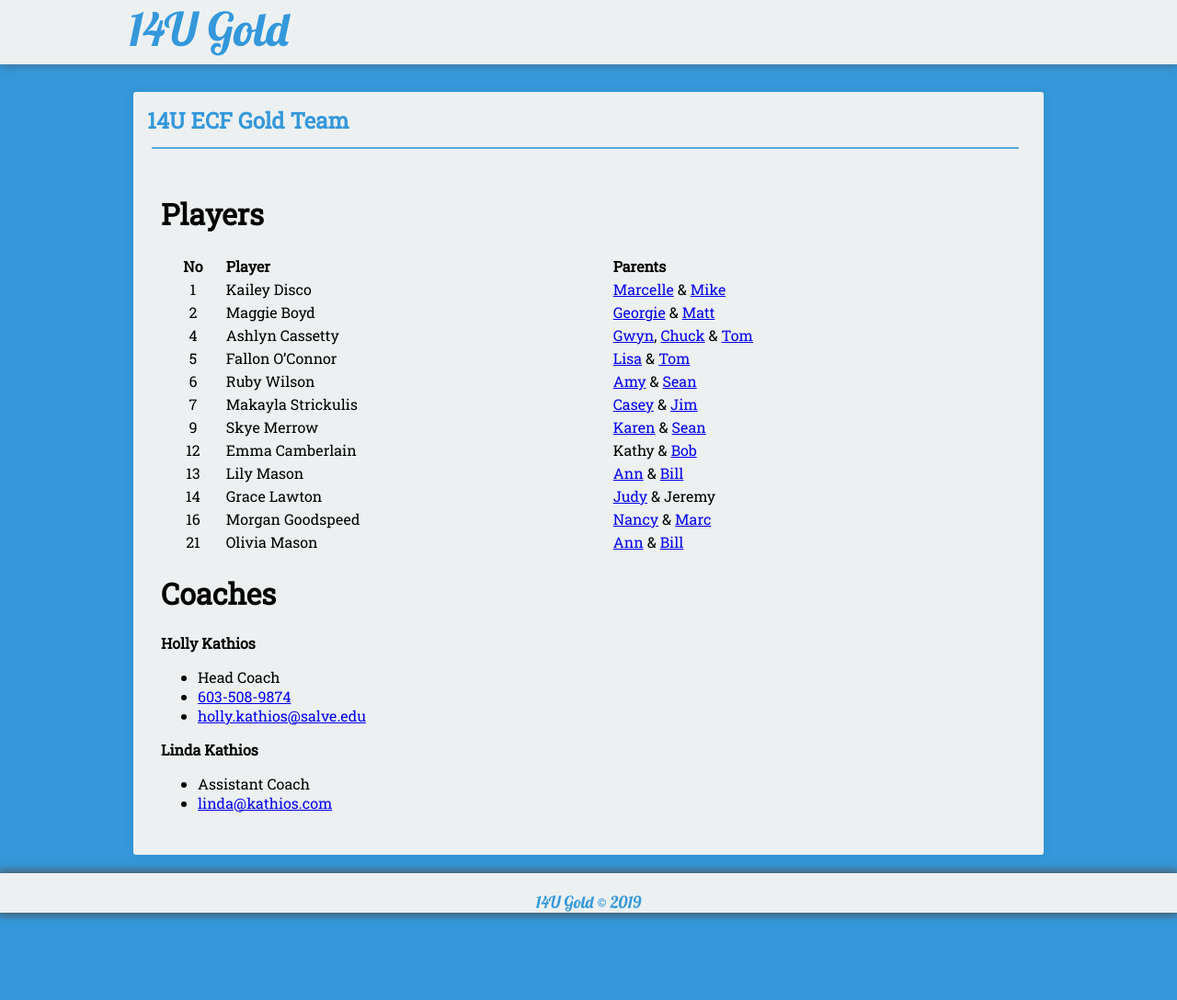
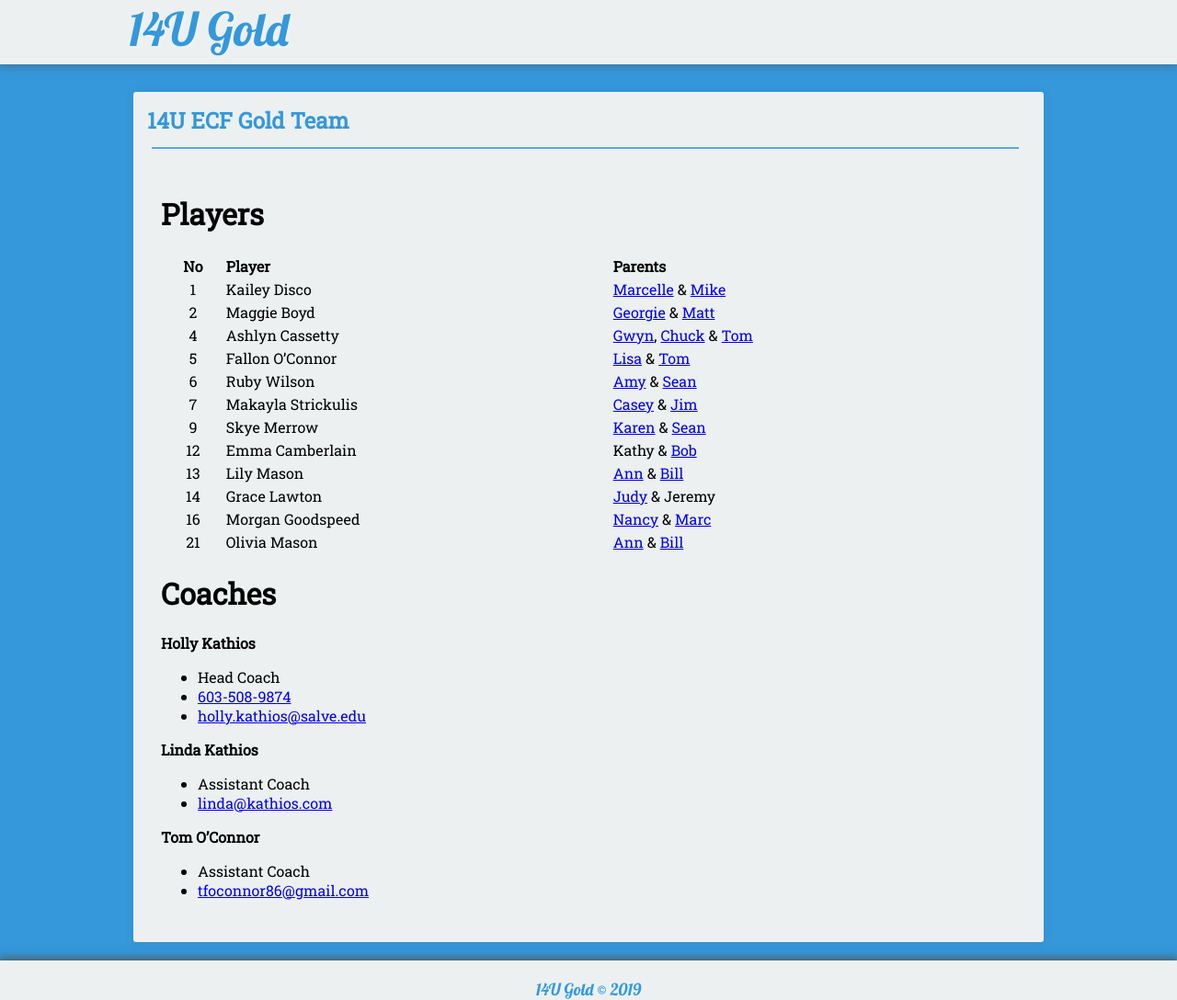
Before and after one commit to seanmerrow/ecf, a Jekyll site: the page built from coaches/index.md, in a window 1280 px wide. Shown: the whole page at 92% size. Built offline with Jekyll 4.4.1, drawn with Linux system fonts in a browser that asks for light colours; nearby versions of some CDN libraries.

Commit message:
Update index.md

```diff
--- a/coaches/index.md
+++ b/coaches/index.md
@@ -32,3 +32,7 @@ permalink: /coaches/
 **Linda Kathios**
 * Assistant Coach
 * [linda@kathios.com](mailto:linda@kathios.com)
+
+**Tom O'Connor**
+* Assistant Coach
+* [tfoconnor86@gmail.com](mailto:tfoconnor86@gmail.com)
```
